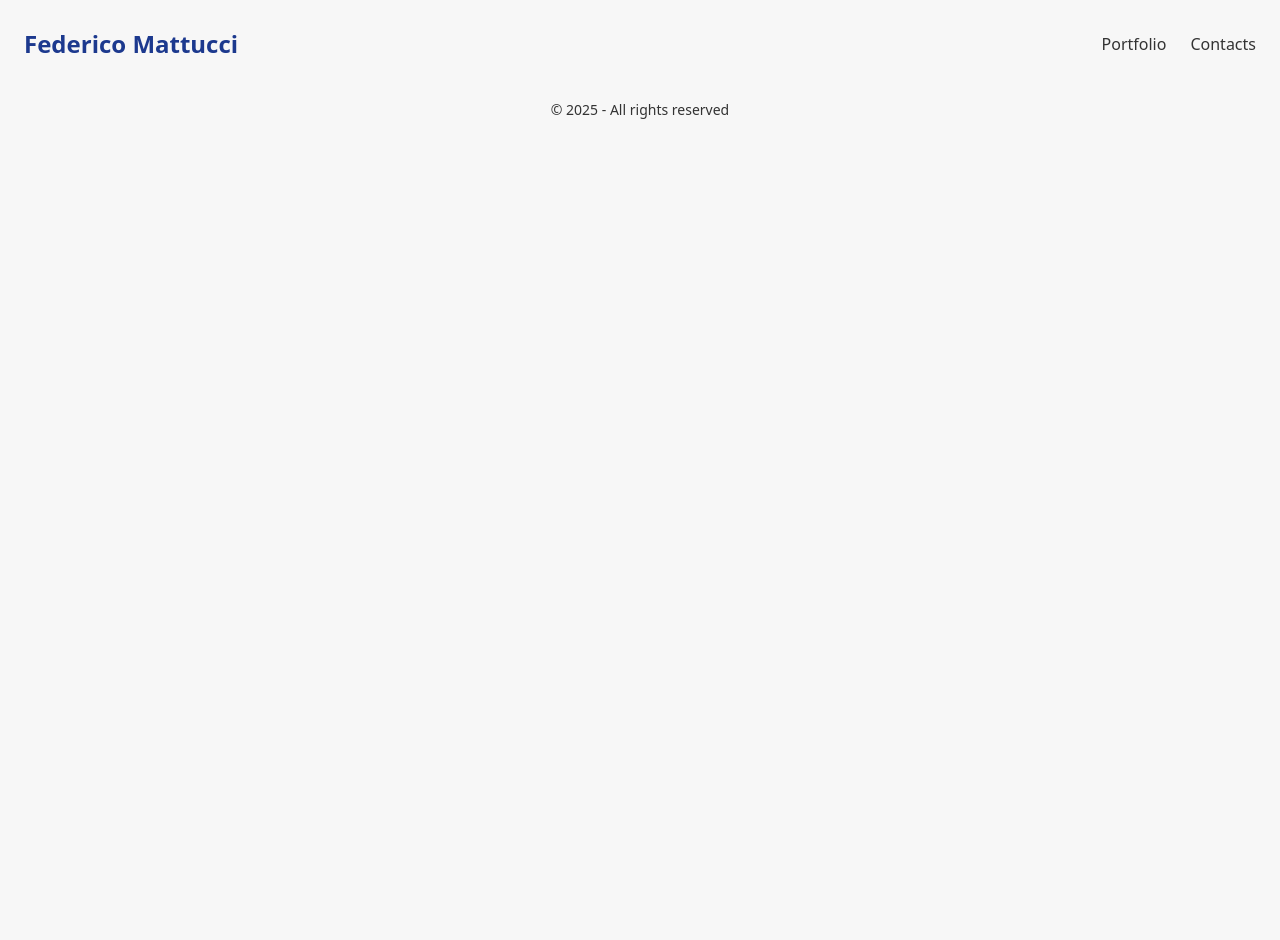
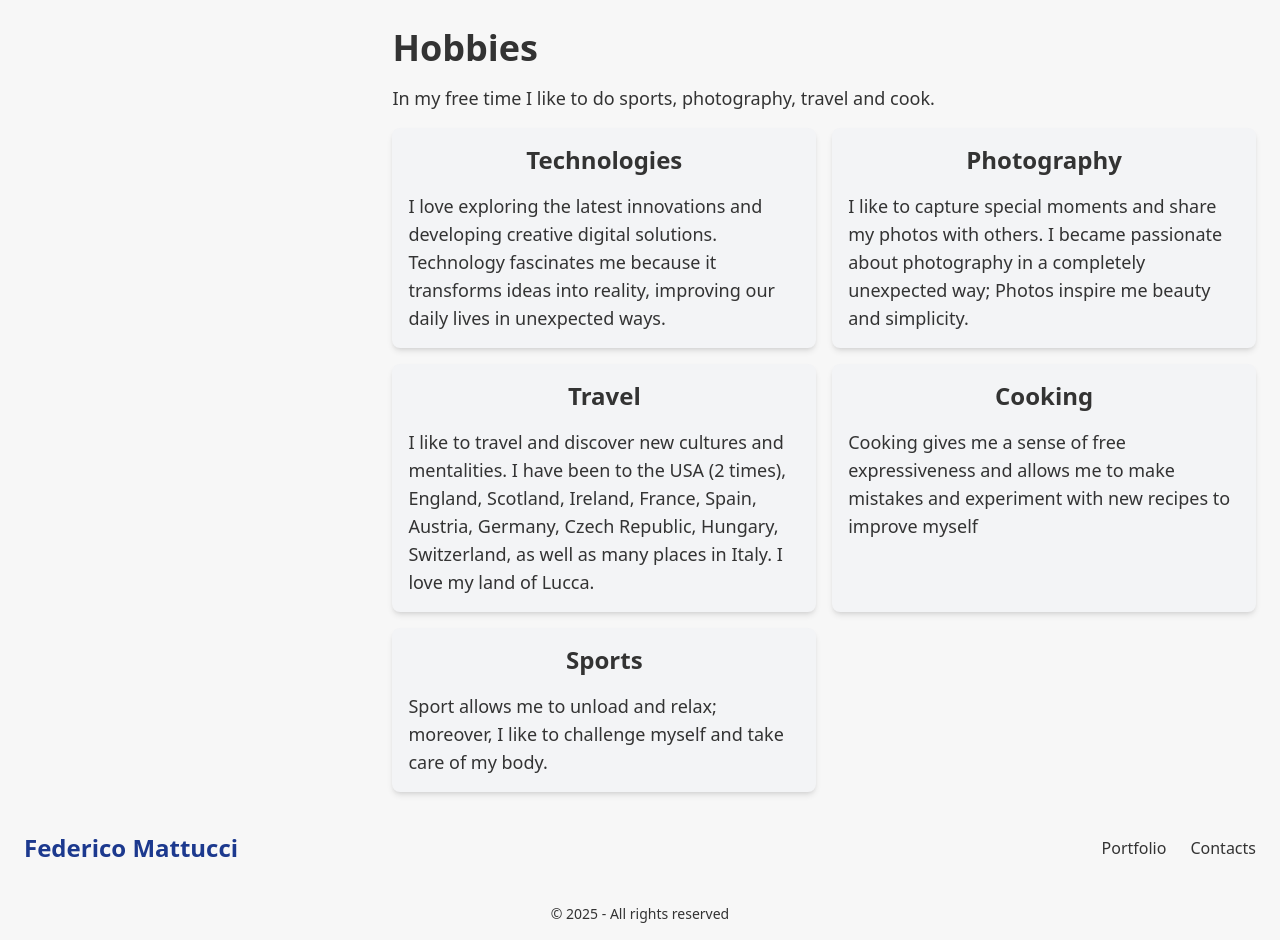
Before and after one commit to FeMattu/FedericoMattucci, a Next.js app: page /en in a window 1280 px wide. Shown: the part 1760-2700 px from the top of the page. Before the commit the page ends 1896 px from the top, so only its background shows below. Built offline with nearby package versions, Linux system fonts and the light colour scheme.

Commit message:
added hobbies to homepage

```diff
--- /dev/null
+++ b/public/data/hobbies.json
@@ -0,0 +1,27 @@
+{
+    "technologies":{
+        "image": null,
+        "title":"hobby-technologies",
+        "description":"hobby-description-technologies"
+    },
+    "photography":{
+        "image": null,
+        "title":"hobby-photography",
+        "description":"hobby-description-photography"
+    },
+    "travel":{
+        "image":null,
+        "title":"hobby-travel",
+        "description":"hobby-description-travel"
+    },
+    "cooking":{
+        "image": null,
+        "title":"hobby-cooking",
+        "description":"hobby-description-cooking"
+    },
+    "sports":{
+        "image": null,
+        "title":"hobby-sports",
+        "description":"hobby-description-sports"
+    }
+}
--- a/public/languages/en.json
+++ b/public/languages/en.json
@@ -32,5 +32,17 @@
     "operative-systems": "Operative Systems",
     "website-developing": "Website Developing",
     "google-tools": "Google Tools",
-    "social-media": "Social Media"
+    "social-media": "Social Media",
+    "hobbies-title": "Hobbies",
+    "hobbies-description": "In my free time I like to do sports, photography, travel and cook.",
+    "hobby-technologies": "Technologies",
+    "hobby-description-technologies": "I love exploring the latest innovations and developing creative digital solutions. Technology fascinates me because it transforms ideas into reality, improving our daily lives in unexpected ways.",
+    "hobby-photography": "Photography",
+    "hobby-description-photography":"I like to capture special moments and share my photos with others. I became passionate about photography in a completely unexpected way; Photos inspire me beauty and simplicity.",
+    "hobby-travel": "Travel",
+    "hobby-description-travel": "I like to travel and discover new cultures and mentalities. I have been to the USA (2 times), England, Scotland, Ireland, France, Spain, Austria, Germany, Czech Republic, Hungary, Switzerland, as well as many places in Italy. I love my land of Lucca.",
+    "hobby-cooking": "Cooking",
+    "hobby-description-cooking": "Cooking gives me a sense of free expressiveness and allows me to make mistakes and experiment with new recipes to improve myself",
+    "hobby-sports": "Sports",
+    "hobby-description-sports": "Sport allows me to unload and relax; moreover, I like to challenge myself and take care of my body."
 }
--- a/public/languages/it.json
+++ b/public/languages/it.json
@@ -32,5 +32,17 @@
     "operative-systems": "Sistemi Operativi",
     "website-developing": "Sviluppo Web",
     "google-tools": "Strumenti Google",
-    "social-media": "Social Media"
+    "social-media": "Social Media",
+    "hobbies-title": "Hobbies",
+    "hobbies-description": "Nel tempo libero mi piace fare sport, fotografia, viaggiare e cucinare.",
+    "hobby-technologies": "Tecnologie",
+    "hobby-description-technologies": "Amo esplorare le ultime innovazioni e sviluppare soluzioni digitali creative. La tecnologia mi affascina perché trasforma idee in realtà, migliorando la nostra vita quotidiana in modi inaspettati.",
+    "hobby-photography": "Fotografia",
+    "hobby-description-photography":"Mi piace catturare momenti speciali e condividere le mie foto con gli altri. Mi sono appassionato alla fotografia in modo del tutto inaspettato; Le foto mi ispirano bellezza e semplicità.",
+    "hobby-travel": "Viaggi",
+    "hobby-description-travel": "Mi piace viaggiare e scoprire nuove culture e mentalità. Sono stato negli USA (2 volte), in Inghilterra, Scozia, Irlanda, Francia, Spagna, Austria, Germania, Repubblica Ceca, Ungheria, Svizzera, oltre che molti luoghi in Italia. Amo la mia terra di Lucca.",
+    "hobby-cooking": "Cucina",
+    "hobby-description-cooking": "Cucinare mi dà una sensazione di libera espressività e mi permette di sbagliare e sperimentare nuove ricette per migliorarmi",
+    "hobby-sports": "Sport",
+    "hobby-description-sports": "Lo sport mi permette di scaricarmi e rilassarmi; inoltre, mi piace sfidare me stesso e curare il mio corpo."
 }
--- a/src/app/[locale]/page.tsx
+++ b/src/app/[locale]/page.tsx
@@ -3,6 +3,8 @@ import { Link } from "@/i18n/navigation";
 import { Earth, Github, Instagram, Linkedin, Mail } from "lucide-react";
 import { useTranslations } from "next-intl";
 import Image from "next/image";
+import HobbieCard from "@/components/HobbieCard";
+import Hobbies from "@/components/Hobbies";
 
 function LanguageTag({ language }: { language: string }) {
   const t = useTranslations();
@@ -116,6 +118,15 @@ export default function HomePage() {
               <SkillsTag JSONfile="public/data/computer-skills.json" className="mt-3 flex-wrap max-w-xl"/>
             </div>
           </div>
+          <div className="mt-10">
+            <h1 className="text-4xl font-bold">
+              {t("hobbies-title")}
+            </h1>
+            <p className="mt-4 text-lg">
+              {t("hobbies-description")}
+            </p>
+            <Hobbies JSONfile="public/data/hobbies.json" className="mt-4"/>
+          </div>
         </div>
       </div>
     </div>
--- /dev/null
+++ b/src/components/HobbieCard.tsx
@@ -0,0 +1,24 @@
+import Image from 'next/image';
+import Hobbie from '../interfaces/HobbieInterface';
+import { useTranslations } from 'next-intl';
+
+export default function HobbieCard({ hobbie }: { hobbie: Hobbie }) {
+    const t = useTranslations();
+    return (
+        <div className="flex flex-col items-center justify-start gap-4 bg-gray-100 dark:bg-black p-4 rounded-lg shadow-md dark:shadow-0">
+            {hobbie.image != undefined ? <Image
+                src={hobbie.image || ''}
+                alt={hobbie.name}
+                width={60}
+                height={60}
+                className="rounded-full object-top object-cover border border-gray-300 dark:border-gray-700 aspect-square overflow-hidden"
+            />: null}
+            <div className='flex items-center justify-start gap-4'>
+                <h1 className='text-2xl font-bold'>
+                    {t(hobbie.name)}
+                </h1>
+            </div>
+            <p className="text-lg">{t(hobbie.description)}</p>
+        </div>
+    );
+}
--- /dev/null
+++ b/src/components/Hobbies.tsx
@@ -0,0 +1,24 @@
+import fs from "fs";
+import HobbieInterface from "@/interfaces/HobbieInterface";
+import HobbieCard from "./HobbieCard";
+
+export async function getHobbiesFromFile(filePath: string) {
+    const jsonData = fs.readFileSync(filePath, "utf-8");
+    const hobbies: HobbieInterface = JSON.parse(jsonData);
+    return {
+        props: {
+            hobbies,
+        },
+    };
+}
+
+export default async function Hobbies({ JSONfile, className }: { JSONfile: string, className?: string }) {
+    const hobbies: HobbieInterface = (await getHobbiesFromFile(JSONfile)).props.hobbies;
+    return (
+        <div className={`grid grid-cols-2 justify-center gap-4 mt-4 ${className}`}>
+            {Object.entries(hobbies).map(([hobbie, hobbieInfo]: [string, Record<string, string>]) => (
+                <HobbieCard hobbie={{ name: hobbieInfo.title, description: hobbieInfo.description, image: hobbieInfo.image }} key={hobbie} />
+            ))}
+        </div>
+    );
+}
--- a/src/components/SkillsTags.tsx
+++ b/src/components/SkillsTags.tsx
@@ -1,8 +1,5 @@
 import React from "react";
-import { GetStaticProps } from "next";
 import fs from "fs";
-import path from "path";
-import { get } from "http";
 import { useTranslations } from "next-intl";
 
 interface SkillTagsProps {
--- /dev/null
+++ b/src/interfaces/HobbieInterface.ts
@@ -0,0 +1,5 @@
+export default interface Hobbie {
+    name: string;
+    image?: string;
+    description: string;
+}
```
